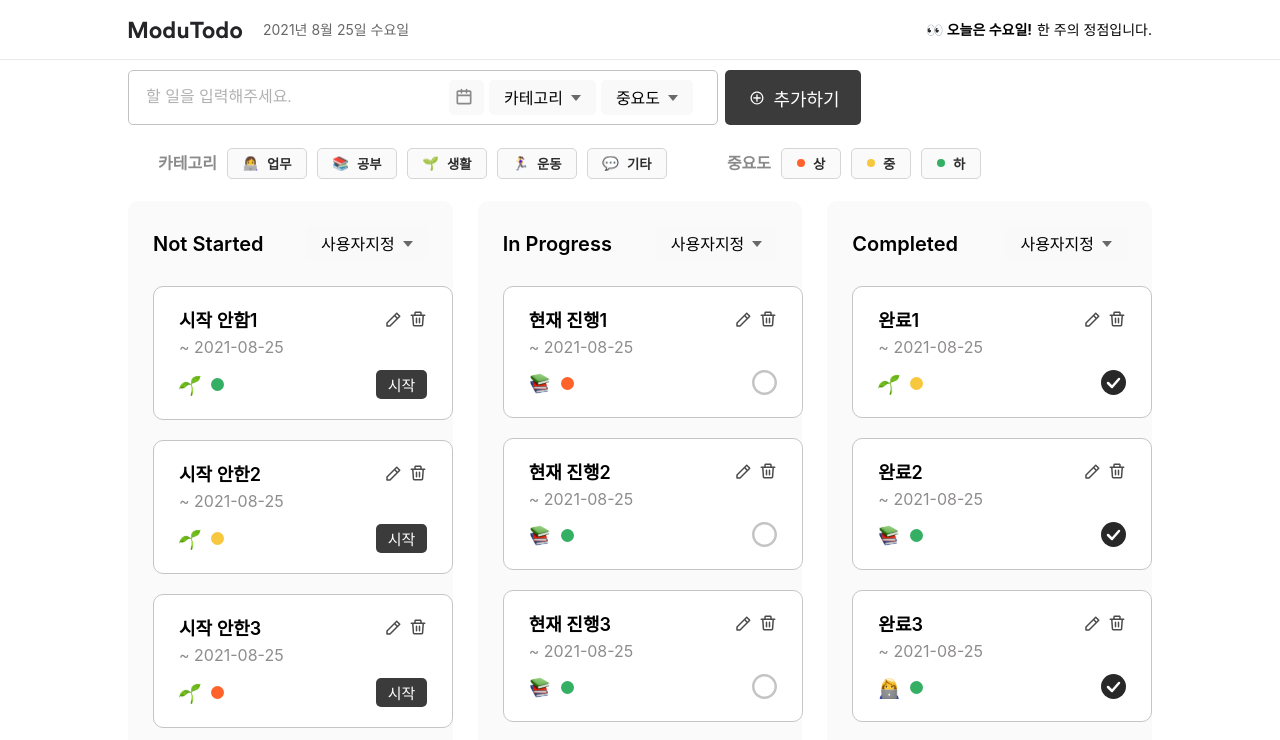
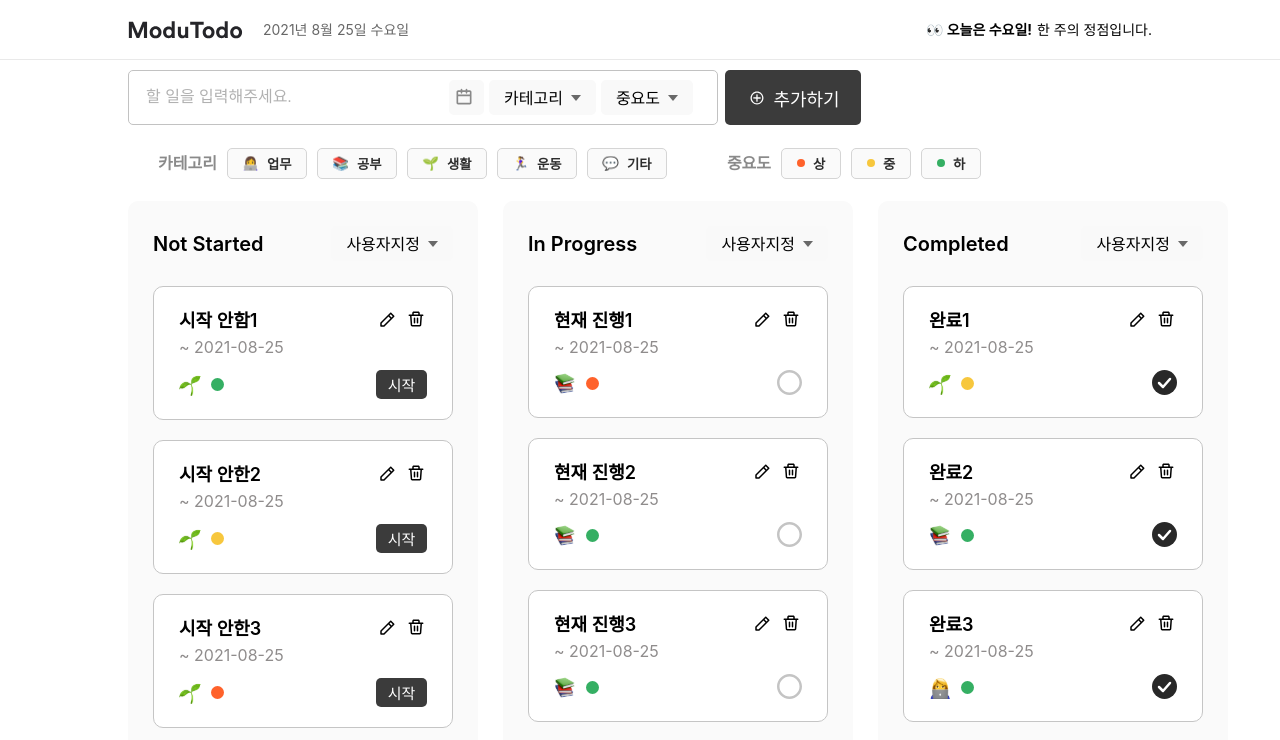
Before and after one commit to TEAM-8ight/modu-todo, a React (Create React App) app: page / in a window 1280 px wide. Shown: the top 740 px of the page. Built offline with nearby package versions, Linux system fonts and the light colour scheme.

Commit message:
[#34] todoItem css 수정

```diff
--- a/src/components/TodoBox/TodoBox.tsx
+++ b/src/components/TodoBox/TodoBox.tsx
@@ -77,9 +77,8 @@ const Title = styled.h2`
 
 const TodoListBoxWrapper = styled.div<{ isLast: boolean; isDragOver: boolean }>`
   padding: 25px;
-  min-width: 300px;
+  min-width: 350px;
   border-radius: 10px;
-  // background-color: ${({ theme }) => theme.color.lightGray};
   margin-right: ${({ isLast }) => (isLast ? '0' : '25px')};
   background-color: ${({ isDragOver, theme }) => (isDragOver ? '#eeeeee' : theme.color.lightGray)};
 `;
--- a/src/components/TodoItem/TodoItem.tsx
+++ b/src/components/TodoItem/TodoItem.tsx
@@ -71,12 +71,12 @@ const TodoItem: React.FC<TodoItemProps> = ({ todo }: TodoItemProps) => {
       <Top>
         <Text>{todo.text}</Text>
         <div>
-          <EditBtn>
-            <Edit />
-          </EditBtn>
-          <DeleteBtn>
-            <Delete />
-          </DeleteBtn>
+          <ButtonWrapper>
+            <Edit fill="black" className="edit" />
+          </ButtonWrapper>
+          <ButtonWrapper>
+            <Delete fill="black" className="delete" />
+          </ButtonWrapper>
         </div>
       </Top>
       <DueDate>~ {todo.due.toISOString().split('T')[0]} </DueDate>
@@ -118,7 +118,6 @@ const Top = styled.div`
   button {
     border: none;
     padding: 0px;
-    margin-left: 8px;
   }
 `;
 
@@ -126,6 +125,8 @@ const Text = styled.h3`
   font-size: 18px;
   font-weight: 600;
   line-height: 1.5;
+  overflow: hidden;
+  text-overflow: ellipsis;
 `;
 
 const DueDate = styled.p`
@@ -133,11 +134,20 @@ const DueDate = styled.p`
   font-size: 16px;
 `;
 
-const EditBtn = styled.button`
+const ButtonWrapper = styled.button`
   background-color: transparent;
-`;
-const DeleteBtn = styled.button`
-  background-color: transparent;
+  width: 23px;
+  height: 23px;
+  margin-left: 5px;
+  &: hover {
+    .edit {
+      fill: ${({ theme }) => theme.color.green};
+    }
+    .delete {
+      fill: ${({ theme }) => theme.color.red};
+    }
+  }
+  border-radius: 5px;
 `;
 
 const Down = styled.div`
```
Also changed, not shown: src/assets/svg/delete.svg, src/assets/svg/edit.svg.
